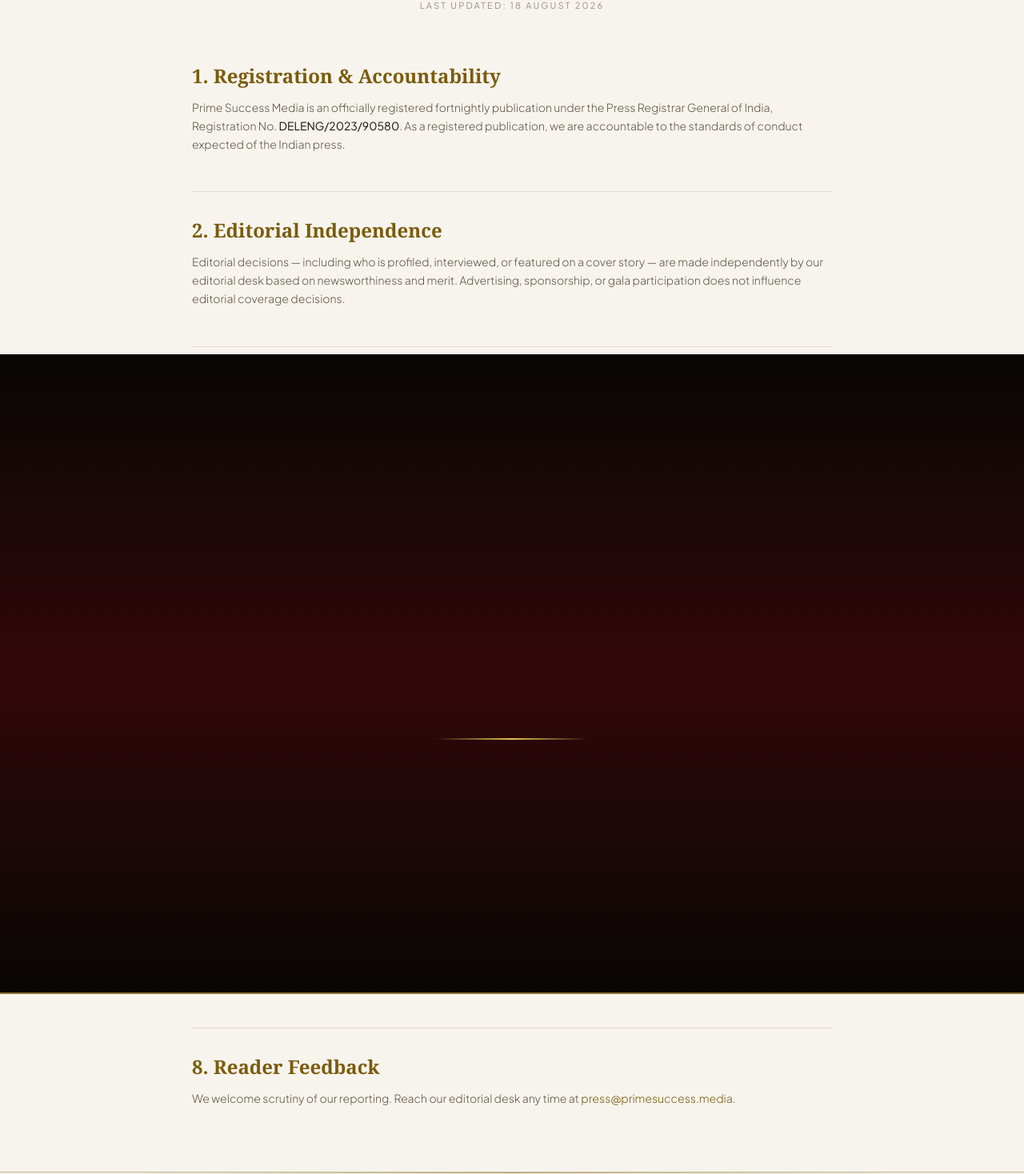
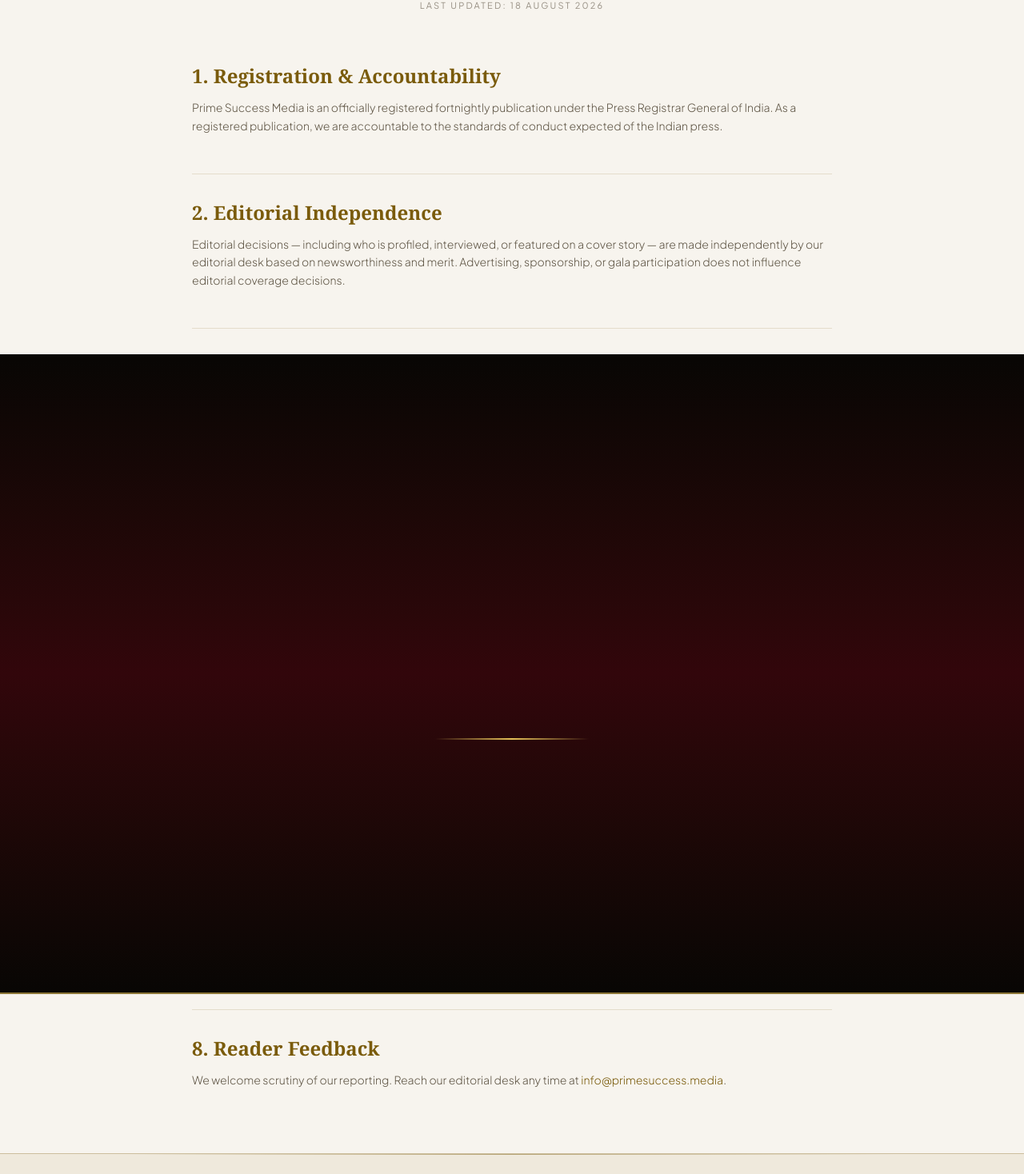
Before and after one commit to digitalmarketingrankbrain-art/prime-success, a Next.js app: page /editorial-ethics in a window 1280 px wide. Shown: the part 357-1825 px from the top of the page at 80% size. Built offline with nearby package versions, Linux system fonts and the light colour scheme; grey boxes are pictures that could not be loaded; a web font is replaced by a local one.

Commit message:
feat: update email addresses to use info@primesuccess.media across multiple components

```diff
--- a/src/app/careers/page.tsx
+++ b/src/app/careers/page.tsx
@@ -81,7 +81,7 @@
             We're always open to hearing from exceptional talent. Send your resume and a brief note about yourself to our HR team.
           </p>
           <a
-            href="mailto:careers@primesuccess.media"
+            href="mailto:info@primesuccess.media"
             className="mt-2 inline-flex items-center justify-center px-7 py-3.5 bg-royal-gold text-luxury-black border border-royal-gold hover:bg-royal-gold-light shadow-lg shadow-royal-gold/10 font-sans font-bold tracking-widest uppercase text-xs transition-all duration-300 cursor-pointer"
           >
             EMAIL YOUR RESUME
--- a/src/app/contact/page.tsx
+++ b/src/app/contact/page.tsx
@@ -26,8 +26,8 @@
               <h4 className="font-serif text-lg font-bold text-[#F9F5EC]">PRESS & MEDIA DESK</h4>
               <p className="font-light leading-relaxed">
                 For media credentials, broadcast rights, gala authentication, or syndication of Prime Success magazine stories, email{" "}
-                <a href="mailto:press@primesuccess.media" className="text-royal-gold hover:underline font-semibold">
-                  press@primesuccess.media
+                <a href="mailto:info@primesuccess.media" className="text-royal-gold hover:underline font-semibold">
+                  info@primesuccess.media
                 </a>
                 .
               </p>
--- a/src/app/editorial-ethics/page.tsx
+++ b/src/app/editorial-ethics/page.tsx
@@ -17,8 +17,8 @@
       <LegalSection title="1. Registration &amp; Accountability">
         <p>
           Prime Success Media is an officially registered fortnightly publication under the Press Registrar
-          General of India, Registration No. <strong className="text-ivory">DELENG/2023/90580</strong>. As a
-          registered publication, we are accountable to the standards of conduct expected of the Indian press.
+          General of India. As a registered publication, we are accountable to the standards of conduct
+          expected of the Indian press.
         </p>
       </LegalSection>
 
@@ -48,7 +48,7 @@
       <LegalSection title="5. Corrections Policy">
         <p>
           If you believe a factual error appears in one of our published stories, please write to{" "}
-          <a href="mailto:press@primesuccess.media" className="text-royal-gold hover:underline">press@primesuccess.media</a>{" "}
+          <a href="mailto:info@primesuccess.media" className="text-royal-gold hover:underline">info@primesuccess.media</a>{" "}
           with details. Verified corrections will be issued promptly and transparently.
         </p>
       </LegalSection>
@@ -71,7 +71,7 @@
       <LegalSection title="8. Reader Feedback">
         <p>
           We welcome scrutiny of our reporting. Reach our editorial desk any time at{" "}
-          <a href="mailto:press@primesuccess.media" className="text-royal-gold hover:underline">press@primesuccess.media</a>.
+          <a href="mailto:info@primesuccess.media" className="text-royal-gold hover:underline">info@primesuccess.media</a>.
         </p>
       </LegalSection>
     </LegalPageLayout>
--- a/src/app/terms/page.tsx
+++ b/src/app/terms/page.tsx
@@ -28,7 +28,7 @@
           the intellectual property of Prime Success Media or its licensors. Reproduction, redistribution, or
           syndication of any content — in whole or in part — requires prior written permission. For syndication
           requests, contact{" "}
-          <a href="mailto:press@primesuccess.media" className="text-royal-gold hover:underline">press@primesuccess.media</a>.
+          <a href="mailto:info@primesuccess.media" className="text-royal-gold hover:underline">info@primesuccess.media</a>.
         </p>
       </LegalSection>
 
--- a/src/components/admin/AdminShell.tsx
+++ b/src/components/admin/AdminShell.tsx
@@ -1,9 +1,10 @@
 "use client";
 
 import { useEffect, useState } from "react";
+import Image from "next/image";
 import Link from "next/link";
 import { useRouter } from "next/navigation";
-import { LogOut, LayoutDashboard } from "lucide-react";
+import { LogOut } from "lucide-react";
 
 interface Props {
   children: React.ReactNode;
@@ -30,7 +31,9 @@
     <div className="bg-luxury-black text-ivory min-h-screen">
       <div className="h-16 border-b border-royal-gold/20 px-6 flex items-center justify-between bg-luxury-dark sticky top-0 z-20">
         <Link href="/admin" className="flex items-center gap-2.5">
-          <LayoutDashboard className="w-5 h-5 text-royal-gold" />
+          <div className="relative w-8 h-8 flex-shrink-0">
+            <Image src="/images/icon.png" alt="Prime Success Media Logo" fill className="object-contain" priority />
+          </div>
           <span className="font-serif text-sm sm:text-base font-bold text-ivory tracking-wide">
             PRIME SUCCESS <span className="text-royal-gold">ADMIN</span>
           </span>
--- a/src/components/contact/ContactHeadquarters.tsx
+++ b/src/components/contact/ContactHeadquarters.tsx
@@ -38,10 +38,6 @@
           <Mail className="w-5 h-5 text-royal-gold flex-shrink-0" />
           <a href="mailto:info@primesuccess.media" className="hover:text-royal-gold transition-colors">info@primesuccess.media</a>
         </div>
-        <div className="flex items-center gap-4">
-          <Mail className="w-5 h-5 text-royal-gold flex-shrink-0" />
-          <a href="mailto:press@primesuccess.media" className="hover:text-royal-gold transition-colors">press@primesuccess.media</a>
-        </div>
       </div>
     </div>
   );
--- a/src/components/layout/Footer.tsx
+++ b/src/components/layout/Footer.tsx
@@ -81,7 +81,6 @@
               </span>
               <div className="flex items-center gap-4 mt-1 text-xs font-mono text-royal-gold flex-wrap">
                 <a href="mailto:info@primesuccess.media" className="hover:underline hover:text-ivory transition-colors">info@primesuccess.media</a>
-                <a href="mailto:press@primesuccess.media" className="hover:underline hover:text-ivory transition-colors">press@primesuccess.media</a>
               </div>
             </div>
 
```
